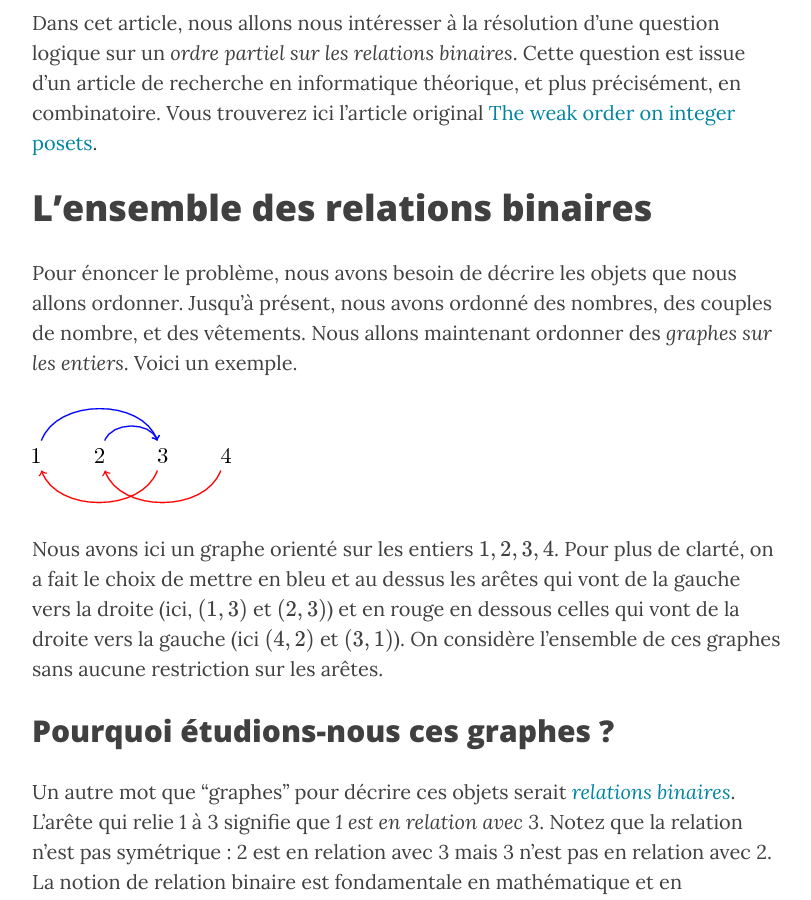
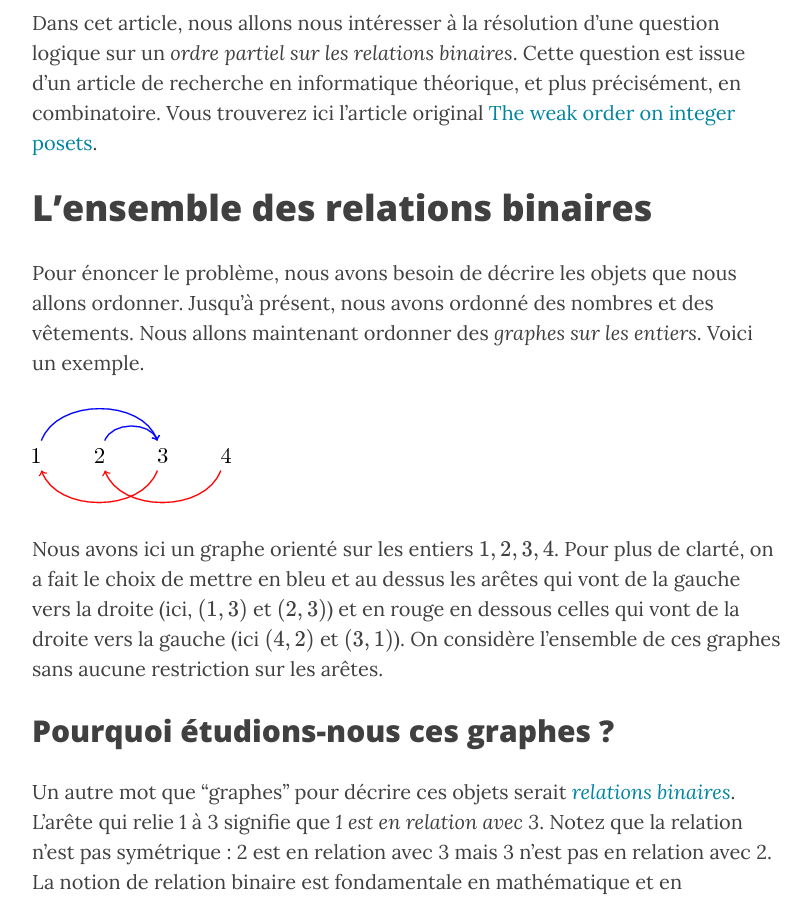
Before and after one commit to VivianePons/vivianepons.github.com, a Jekyll site: the page built from _posts/2017-02-07-ordres.md, in a window 1280 px wide and 900 px high, scrolled down 2573 px. Shown: the whole window, without its empty margins (233-1044 px from the left). Built offline with Jekyll 4.4.1, drawn with Linux system fonts in a browser that asks for light colours; nearby versions of some CDN libraries; formulas are drawn with MathJax 3; comment, search, counter and statistics services are not loaded.

Commit message:
Suppr ref aux couples de nombres

```diff
--- a/_posts/2017-02-07-ordres.md
+++ b/_posts/2017-02-07-ordres.md
@@ -40,7 +40,7 @@ trouverez ici l'article original [The weak order on integer posets](https://arxi
 # L'ensemble des relations binaires
 
 Pour énoncer le problème, nous avons besoin de décrire les objets que nous allons ordonner.
-Jusqu'à présent, nous avons ordonné des nombres, des couples de nombre, et des vêtements. Nous
+Jusqu'à présent, nous avons ordonné des nombres et des vêtements. Nous
 allons maintenant ordonner des *graphes sur les entiers*. Voici un exemple.
 
 ![The graph on 1,2,3,4 containing edges: (1, 3), (2, 3), (4, 2), (3,
```
